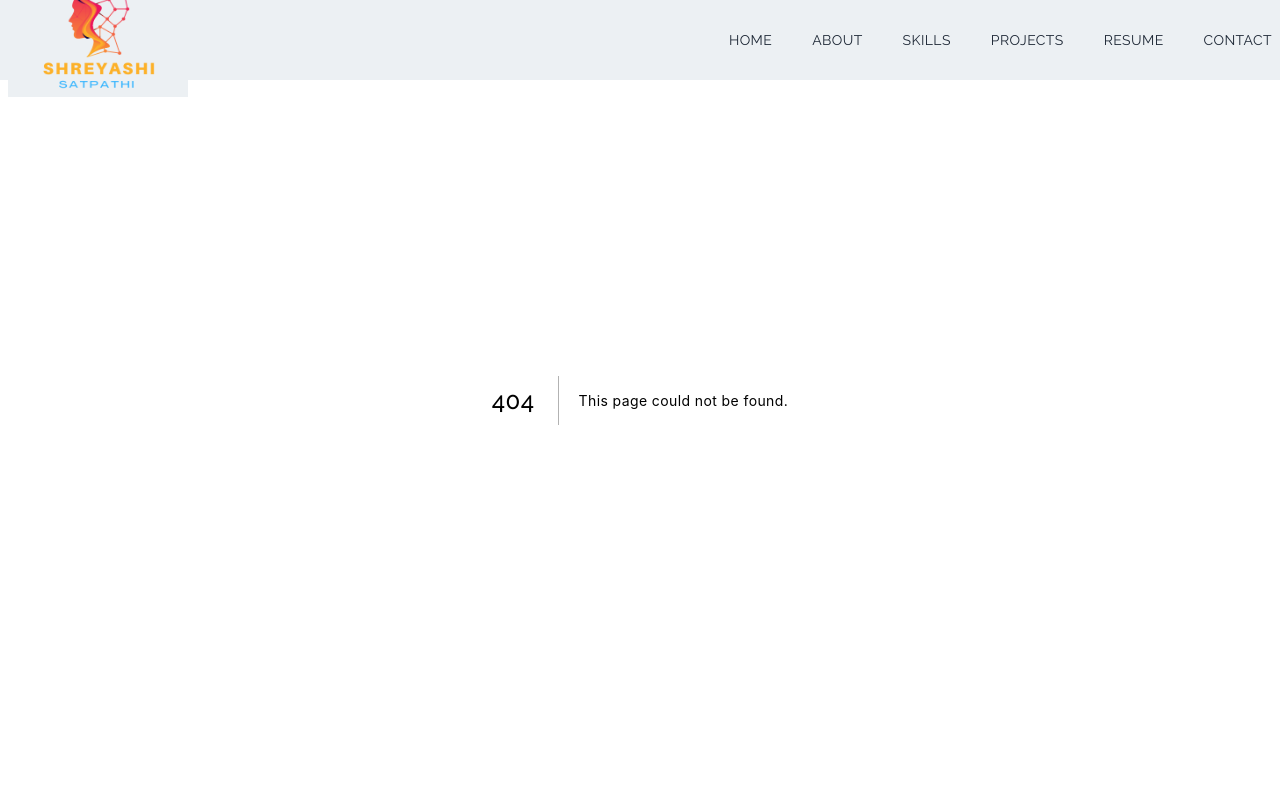
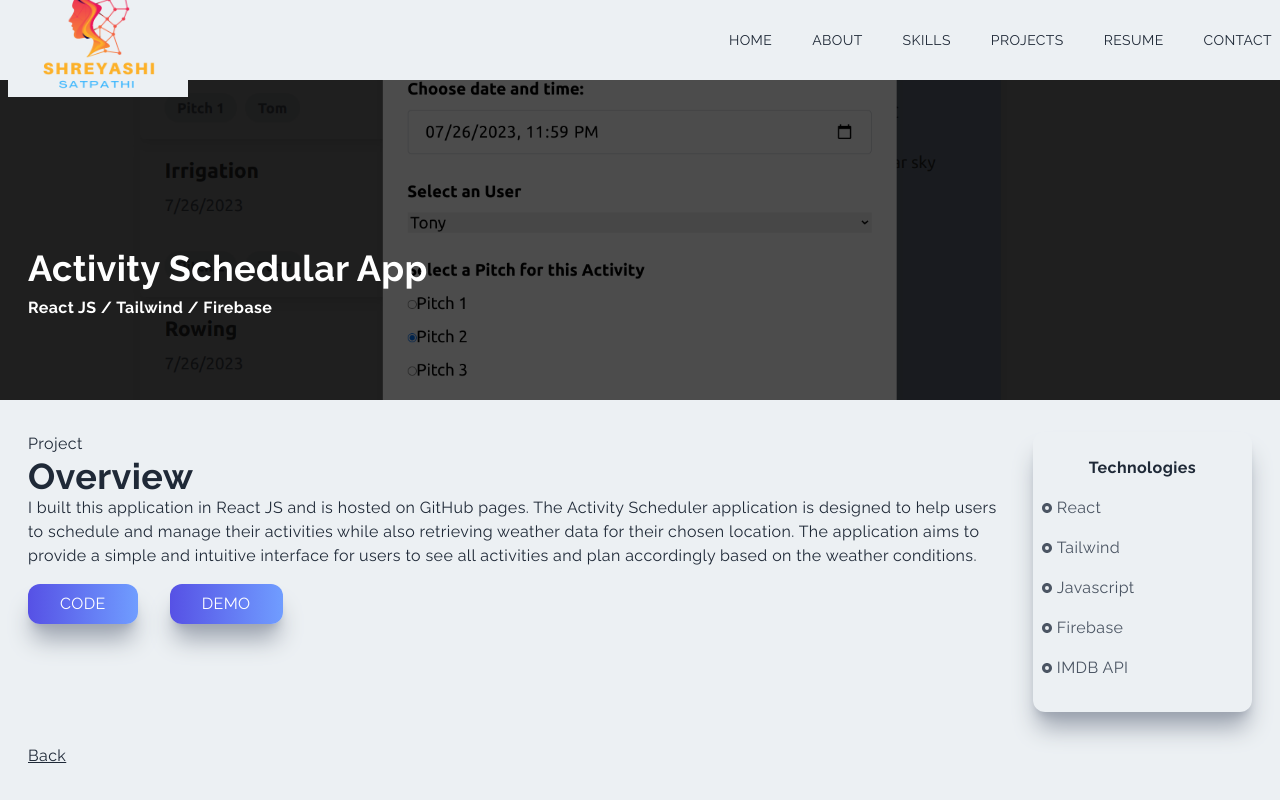
Before and after one commit to shreyashisatpathi/portfolio, a Next.js app: page /activity in a window 1280 px wide. Before the commit this address had no page. Built offline with nearby package versions, Linux system fonts and the light colour scheme.

Commit message:
updated project links in portfolio

```diff
--- a/components/Projects.jsx
+++ b/components/Projects.jsx
@@ -3,7 +3,7 @@ import Link from 'next/link';
 import React from 'react';
 import propertyImg from '../public/assets/projects/property.jpg';
 import cryptoImg from '../public/assets/projects/crypto.jpg'
-import netflixImg from '../public/assets/projects/netflix.jpg'
+import activityImg from '../public/assets/projects/activity.png'
 import twitchImg from '../public/assets/projects/twitch.jpg'
 import ProjectItem from './ProjectItem';
 
@@ -30,9 +30,9 @@ const Projects = () => {
 
           />
           <ProjectItem
-            title='Netflix App'
-            backgroundImg={netflixImg}
-            projectUrl='/netflix'
+            title='Activity Scheduler App'
+            backgroundImg={activityImg}
+            projectUrl='/activity'
             tech='React JS'
 
           />
--- /dev/null
+++ b/pages/activity.jsx
@@ -0,0 +1,82 @@
+import Image from 'next/image';
+import React from 'react';
+import activityIMG from '../public/assets/projects/activity.png';
+import { RiRadioButtonFill } from 'react-icons/ri';
+import Link from 'next/link';
+
+const activity = () => {
+  return (
+    <div className="w-full">
+      <div className="w-screen h-[50vh] relative">
+        <div className="absolute top-0 left-0 w-full h-[50vh] bg-black/70 z-10" />
+        <Image
+          className="absolute z-1"
+          layout="fill"
+          objectFit="cover"
+          src={activityIMG}
+          alt="/"
+        />
+        <div className="absolute top-[70%] max-w-[1240px] w-full left-[50%] right-[50%] translate-x-[-50%] translate-y-[-50%] text-white z-10 p-2">
+          <h2 className="py-2">Activity Schedular App</h2>
+          <h3>React JS / Tailwind / Firebase</h3>
+        </div>
+      </div>
+
+      <div className="max-w-[1240px] mx-auto p-2 grid md:grid-cols-5 gap-8 py-8">
+        <div className="col-span-4">
+          <p>Project</p>
+          <h2>Overview</h2>
+          <p>
+            I built this application in React JS and is hosted on GitHub pages.
+            The Activity Scheduler application is designed to help users to
+            schedule and manage their activities while also retrieving weather
+            data for their chosen location. The application aims to provide a
+            simple and intuitive interface for users to see all activities and
+            plan accordingly based on the weather conditions.
+          </p>
+          <a
+            href="https://github.com/shreyashisatpathi/activity-scheduler"
+            target="_blank"
+            rel="noreferrer"
+          >
+            <button className="px-8 py-2 mt-4 mr-8">Code</button>
+          </a>
+          <a
+            href="https://activity-scheduler-tau.vercel.app/"
+            target="_blank"
+            rel="noreferrer"
+          >
+            <button className="px-8 py-2 mt-4">Demo</button>
+          </a>
+        </div>
+        <div className="col-span-4 md:col-span-1 shadow-xl shadow-gray-400 rounded-xl py-4">
+          <div className="p-2">
+            <p className="text-center font-bold pb-2">Technologies</p>
+            <div className="grid grid-cols-3 md:grid-cols-1">
+              <p className="text-gray-600 py-2 flex items-center">
+                <RiRadioButtonFill className="pr-1" /> React
+              </p>
+              <p className="text-gray-600 py-2 flex items-center">
+                <RiRadioButtonFill className="pr-1" /> Tailwind
+              </p>
+              <p className="text-gray-600 py-2 flex items-center">
+                <RiRadioButtonFill className="pr-1" /> Javascript
+              </p>
+              <p className="text-gray-600 py-2 flex items-center">
+                <RiRadioButtonFill className="pr-1" /> Firebase
+              </p>
+              <p className="text-gray-600 py-2 flex items-center">
+                <RiRadioButtonFill className="pr-1" /> IMDB API
+              </p>
+            </div>
+          </div>
+        </div>
+        <Link href="/#projects">
+          <p className="underline cursor-pointer">Back</p>
+        </Link>
+      </div>
+    </div>
+  );
+};
+
+export default activity;
--- a/pages/crypto.jsx
+++ b/pages/crypto.jsx
@@ -38,14 +38,14 @@ const crypto = () => {
             package. This application was built using the Coin Gecko API.
           </p>
           <a
-            href='#'
+            href='https://crypto-seven-nu.vercel.app'
             target='_blank'
             rel='noreferrer'
           >
             <button className='px-8 py-2 mt-4 mr-8'>Code</button>
           </a>
           <a
-            href='#'
+            href='https://crypto-seven-nu.vercel.app'
             target='_blank'
             rel='noreferrer'
           >
--- a/pages/netflix.jsx
+++ /dev/null
@@ -1,83 +0,0 @@
-import Image from 'next/image';
-import React from 'react';
-import netflixImg from '../public/assets/projects/netflix.jpg';
-import { RiRadioButtonFill } from 'react-icons/ri';
-import Link from 'next/link';
-
-const netflix = () => {
-  return (
-    <div className='w-full'>
-      <div className='w-screen h-[50vh] relative'>
-        <div className='absolute top-0 left-0 w-full h-[50vh] bg-black/70 z-10' />
-        <Image
-          className='absolute z-1'
-          layout='fill'
-          objectFit='cover'
-          src={netflixImg}
-          alt='/'
-        />
-        <div className='absolute top-[70%] max-w-[1240px] w-full left-[50%] right-[50%] translate-x-[-50%] translate-y-[-50%] text-white z-10 p-2'>
-          <h2 className='py-2'>Netflix App</h2>
-          <h3>React JS / Tailwind / Firebase</h3>
-        </div>
-      </div>
-
-      <div className='max-w-[1240px] mx-auto p-2 grid md:grid-cols-5 gap-8 py-8'>
-        <div className='col-span-4'>
-          <p>Project</p>
-          <h2>Overview</h2>
-          <p>
-            I built this application in React JS and is hosted on GitHub pages.
-            This app features user authentication with firebase as well as the
-            firestore cloud storage database. This application is pulling movie
-            data from an the IMDB movie API and displaying different categories.
-            It features horizontal sliding and a featured selection. The
-            useContext hook is also being implemented for app-wide state
-            management.
-          </p>
-          <a
-            href='#'
-            target='_blank'
-            rel='noreferrer'
-          >
-            <button className='px-8 py-2 mt-4 mr-8'>Code</button>
-          </a>
-          <a
-            href='#'
-            target='_blank'
-            rel='noreferrer'
-          >
-            <button className='px-8 py-2 mt-4'>Demo</button>
-          </a>
-        </div>
-        <div className='col-span-4 md:col-span-1 shadow-xl shadow-gray-400 rounded-xl py-4'>
-          <div className='p-2'>
-            <p className='text-center font-bold pb-2'>Technologies</p>
-            <div className='grid grid-cols-3 md:grid-cols-1'>
-              <p className='text-gray-600 py-2 flex items-center'>
-                <RiRadioButtonFill className='pr-1' /> React
-              </p>
-              <p className='text-gray-600 py-2 flex items-center'>
-                <RiRadioButtonFill className='pr-1' /> Tailwind
-              </p>
-              <p className='text-gray-600 py-2 flex items-center'>
-                <RiRadioButtonFill className='pr-1' /> Javascript
-              </p>
-              <p className='text-gray-600 py-2 flex items-center'>
-                <RiRadioButtonFill className='pr-1' /> Firebase
-              </p>
-              <p className='text-gray-600 py-2 flex items-center'>
-                <RiRadioButtonFill className='pr-1' /> IMDB API
-              </p>
-            </div>
-          </div>
-        </div>
-        <Link href='/#projects'>
-          <p className='underline cursor-pointer'>Back</p>
-        </Link>
-      </div>
-    </div>
-  );
-};
-
-export default netflix;
--- a/pages/property.jsx
+++ b/pages/property.jsx
@@ -37,14 +37,14 @@ const property = () => {
             properties. This is made possible with Zillow API.
           </p>
           <a
-            href='#'
+            href='https://github.com/shreyashisatpathi/property-finder'
             target='_blank'
             rel='noreferrer'
           >
             <button className='px-8 py-2 mt-4 mr-8'>Code</button>
           </a>
           <a
-            href='https://property-finder-development.web.app/'
+            href='https://property-finder-phi.vercel.app/'
             target='_blank'
             rel='noreferrer'
           >
--- a/pages/twitch.jsx
+++ b/pages/twitch.jsx
@@ -36,14 +36,14 @@ const twitch = () => {
             the Image component, built in routing, and Next/Auth Context.
           </p>
           <a
-            href='https://twitch-nextjs-tailwind.vercel.app/'
+            href='https://twitchh.vercel.app/'
             target='_blank'
             rel='noreferrer'
           >
             <button className='px-8 py-2 mt-4 mr-8'>Demo</button>
           </a>
           <a
-            href=''
+            href='https://github.com/shreyashisatpathi/twitch'
             target='_blank'
             rel='noreferrer'
           >
```
Also changed, not shown: public/assets/projects/activity.png (added), 1 other file (tests, documents, lock files or other folders).
